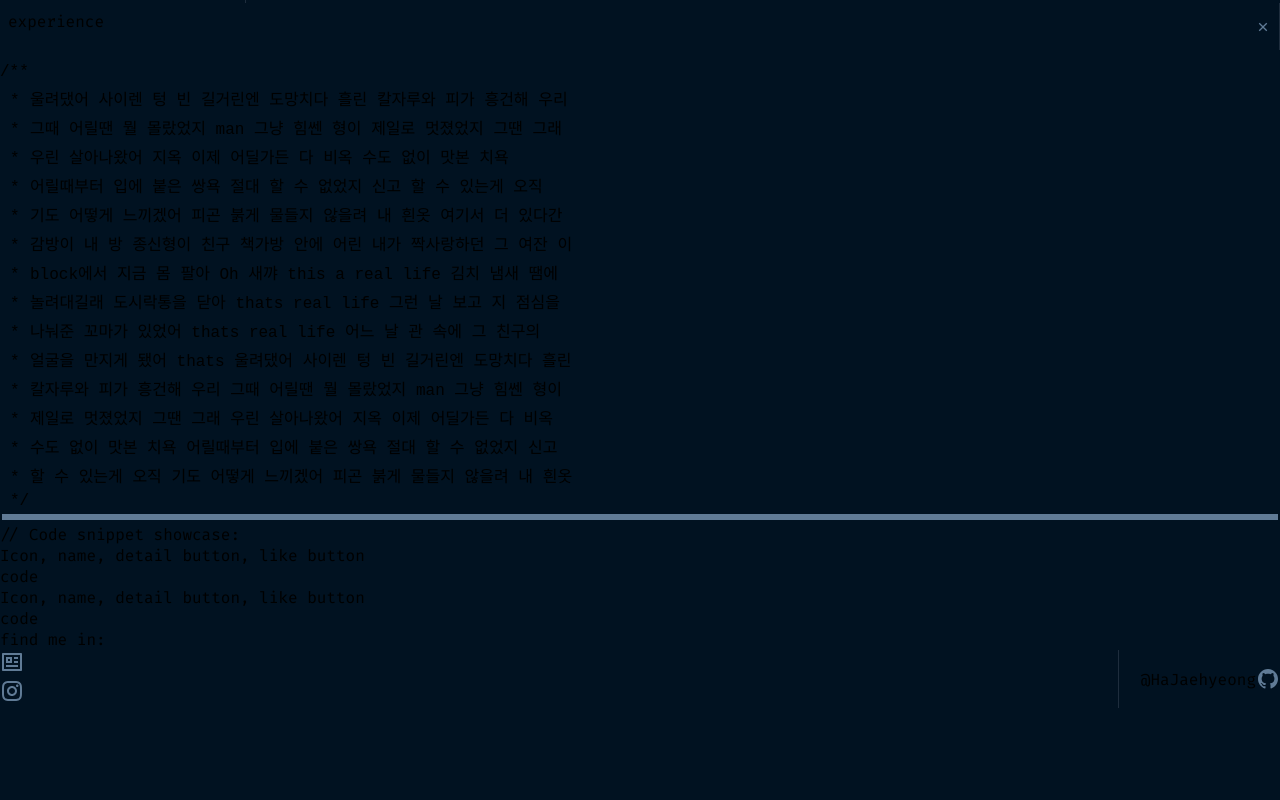
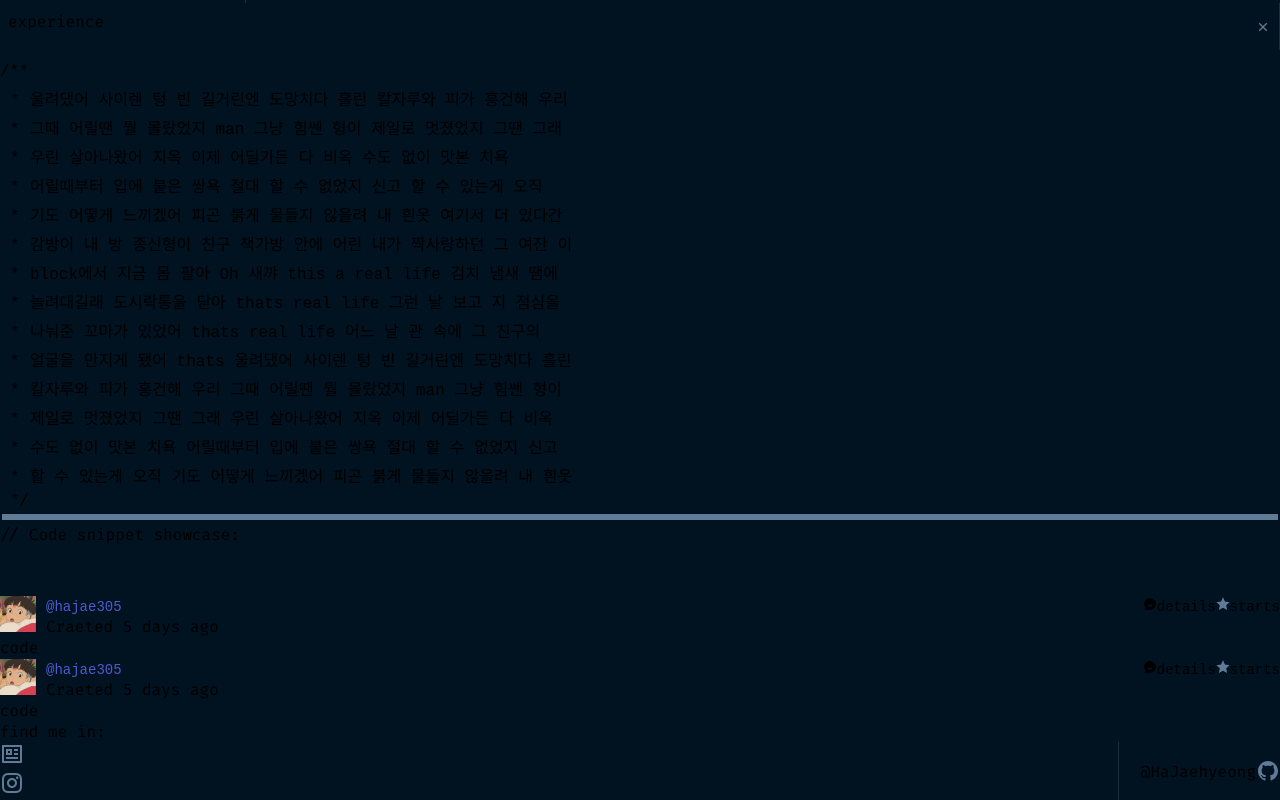
Before and after one commit to HaJaehyeong/portfolio, a Next.js app: page /about in a window 1280 px wide. Shown: the part 439-1239 px from the top of the page. Before the commit the page ends 1147 px from the top, so only its background shows below. Built offline with nearby package versions, Linux system fonts and the light colour scheme.

Commit message:
HAJAE-5 modify code box: styles and temp data

```diff
--- a/src/components/about/code/showcase/codebox/codebox.module.scss
+++ b/src/components/about/code/showcase/codebox/codebox.module.scss
@@ -0,0 +1,42 @@
+.codebox-wrapper {
+  display: flex;
+  flex-direction: column;
+
+  font-size: 12px;
+}
+
+.info {
+  display: flex;
+  flex-direction: row;
+  justify-content: space-between;
+}
+
+.writer {
+  display: flex;
+  flex-direction: row;
+  align-items: center;
+  gap: 10px;
+}
+
+.profile-image {
+  border-radius: 18px;
+}
+
+.name {
+  color: var(--secondary-blue);
+}
+
+.post-info {
+  display: flex;
+  flex-direction: row;
+  gap: 16px;
+
+  height: 14px;
+
+  > code {
+    display: flex;
+    flex-direction: row;
+    align-items: center;
+    gap: 3px;
+  }
+}
--- a/src/components/about/code/showcase/codebox/codebox.tsx
+++ b/src/components/about/code/showcase/codebox/codebox.tsx
@@ -1,4 +1,8 @@
+import Image from 'next/image';
 import styles from './codebox.module.scss';
+import profileImage from '@/public/images/profile_image.png';
+import { RiChatSmile3Fill } from '@remixicon/react';
+import Star from '@/components/star/star';
 
 type AboutCodeShowcaseCodeBoxProps = {
   code: React.ReactNode;
@@ -6,8 +10,28 @@ type AboutCodeShowcaseCodeBoxProps = {
 
 const AboutCodeShowcaseCodeBox: React.FC<AboutCodeShowcaseCodeBoxProps> = ({ code }) => {
   return (
-    <div>
-      <div>Icon, name, detail button, like button</div>
+    <div className={styles.codeboxWrapper}>
+      <div className={styles.info}>
+        <div className={styles.writer}>
+          <div>
+            <Image className={styles.profileImage} src={profileImage.src} width={36} height={36} alt="profile_image" />
+          </div>
+          <div>
+            <code className={styles.name}>@hajae305</code>
+            <div>Craeted 5 days ago</div>
+          </div>
+        </div>
+        <div className={styles.postInfo}>
+          <code>
+            <RiChatSmile3Fill size={14} />
+            details
+          </code>
+          <code>
+            <Star fill size={14} />
+            starts
+          </code>
+        </div>
+      </div>
       {code}
     </div>
   );
--- a/src/components/about/code/showcase/showcase.module.scss
+++ b/src/components/about/code/showcase/showcase.module.scss
@@ -3,3 +3,7 @@
 
   color: var(--secondary-gray);
 }
+
+.title {
+  margin-bottom: 50px;
+}
--- a/src/components/about/code/showcase/showcase.tsx
+++ b/src/components/about/code/showcase/showcase.tsx
@@ -4,7 +4,7 @@ import styles from './showcase.module.scss';
 const AboutCodeShowcase: React.FC = () => {
   return (
     <div className={styles.showcaseWrapper}>
-      <div>// Code snippet showcase:</div>
+      <div className={styles.title}>// Code snippet showcase:</div>
       <AboutCodeShowcaseCodeBox code={<div>code</div>} />
       <AboutCodeShowcaseCodeBox code={<div>code</div>} />
     </div>
```
Also changed, not shown: src/public/images/profile_image.png (added).
